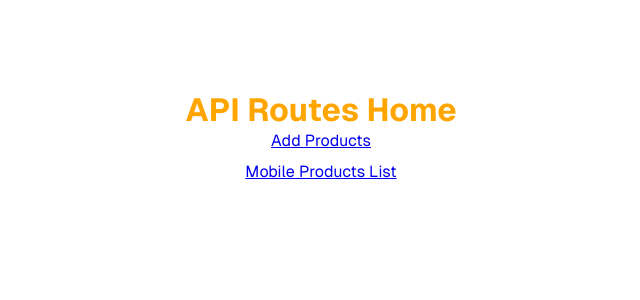
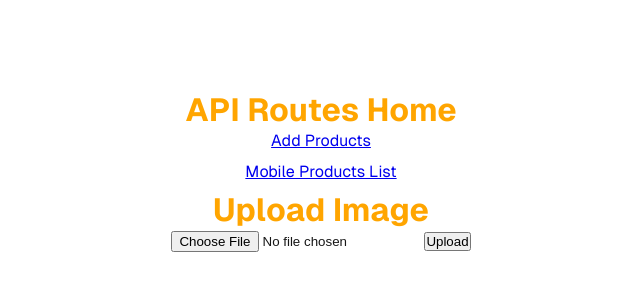
Before and after one commit to ritikmaurya4747/nextjs-api, a Next.js app: page / in a window 1280 px wide. Shown: the top 300 px of the page, without its empty margins (339-979 px from the left). Built offline with nearby package versions, Linux system fonts and the light colour scheme.

Commit message:
image successfulyy saving in public folder

```diff
--- a/src/app/page.js
+++ b/src/app/page.js
@@ -1,13 +1,40 @@
-import Image from "next/image";
+'use client'
 import styles from "./page.module.css";
 import Link from "next/link";
+import { useState } from "react";
 
 export default function Home() {
+  const [file,setFile] = useState();
+
+  const onSubmit = async (e) => {
+
+    const data = new FormData();
+    data.set('file', file);
+    let result = await fetch('api/upload',{
+      method: 'POST',
+      body: data
+    });
+    result = await result.json();
+    // console.log(result);
+    if(result.success){
+      e.preventDefault();
+      alert("Image uploaded successfully!");
+    }
+
+  }
+
   return (
     <div className={styles.page}>
       <h1>API Routes Home </h1>
       <Link href={"/addproduct"}>Add Products</Link>
       <Link href={"product"}>Mobile Products List</Link>
+      <div>
+        <h1>Upload Image</h1>
+        <form action="" onSubmit={onSubmit}>
+          <input type="file" name="image" onChange={(e)=>setFile(e.target.files?.[0])} />
+          <button type="submit">Upload</button>
+        </form>
+      </div>
     </div>
   );
 }
```
Also changed, not shown: src/app/api/upload/route.js (added, +24 -0 lines), public/pexels-photo-757889.jpeg (added).
